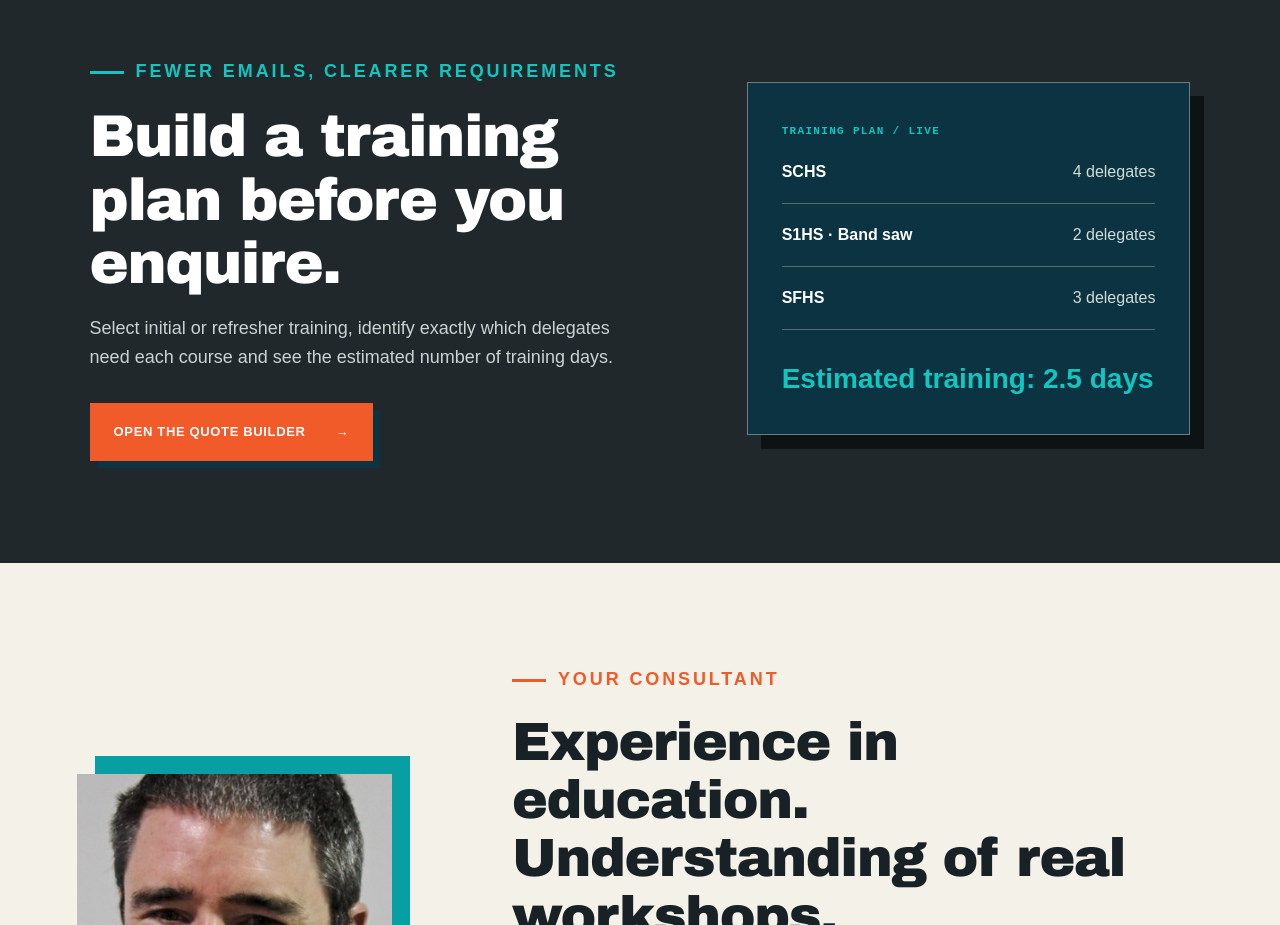
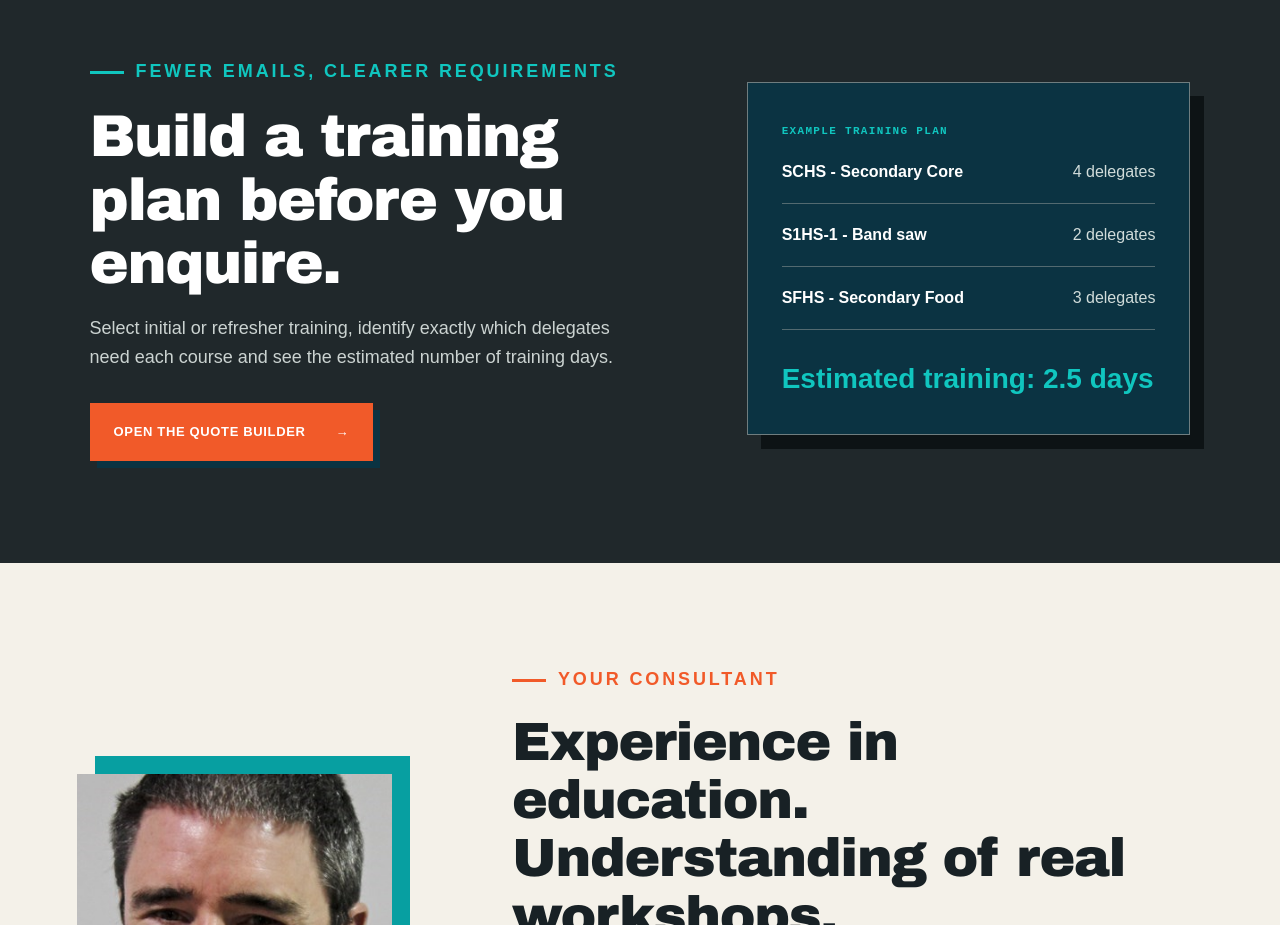
Before and after one commit to tarranteng/Training-Website, a Next.js app: page / in a window 1280 px wide. Shown: the part 2360-3285 px from the top of the page. Built offline with nearby package versions, Linux system fonts and the light colour scheme.

Commit message:
Update training plan details in page.tsx

```diff
--- a/app/page.tsx
+++ b/app/page.tsx
@@ -77,10 +77,10 @@ export default function HomePage() {
           <Link className="primary-link" href="/quote-builder">Open the quote builder <span>→</span></Link>
         </div>
         <div className="planner-preview" aria-hidden="true">
-          <span>TRAINING PLAN / LIVE</span>
-          <div><strong>SCHS</strong><i>4 delegates</i></div>
-          <div><strong>S1HS · Band saw</strong><i>2 delegates</i></div>
-          <div><strong>SFHS</strong><i>3 delegates</i></div>
+          <span>EXAMPLE TRAINING PLAN</span>
+          <div><strong>SCHS - Secondary Core</strong><i>4 delegates</i></div>
+          <div><strong>S1HS-1 - Band saw</strong><i>2 delegates</i></div>
+          <div><strong>SFHS - Secondary Food</strong><i>3 delegates</i></div>
           <b>Estimated training: 2.5 days</b>
         </div>
       </section>
```
